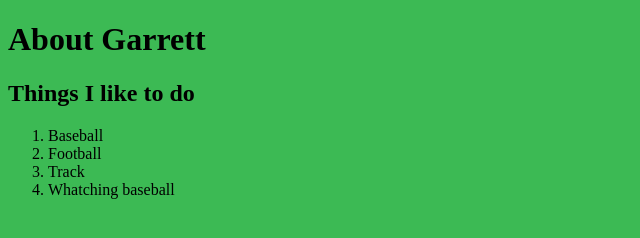
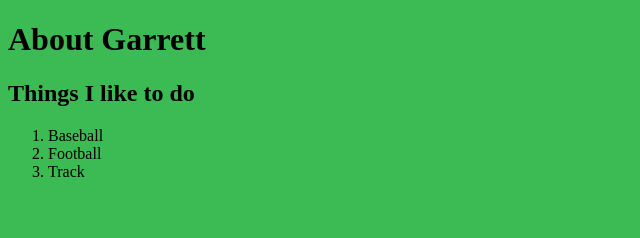
Before and after one commit to Garrett2003/Garrett2003.github.io, a plain HTML site: page index.html in a window 1280 px wide. Shown: the whole page, without its empty margins (0-640 px from the left). Drawn offline with Linux system fonts and the light colour scheme.

Commit message:
Update index.html

```diff
--- a/index.html
+++ b/index.html
@@ -14,8 +14,7 @@
 		<li> Baseball</li>
 		<li>Football</li>
 		<li>Track</li>
-		<li>Whatching baseball</li>
-		</ol>
+				</ol>
 
 
 
```
